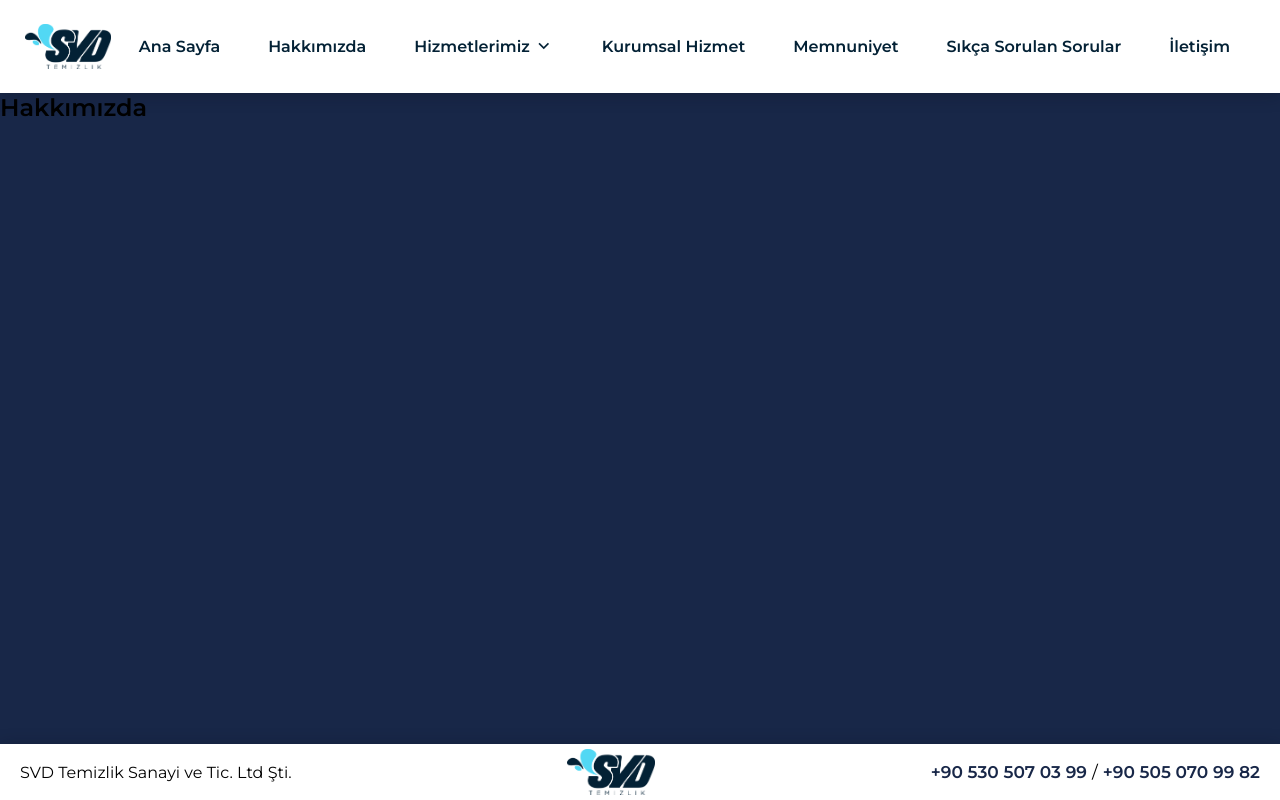
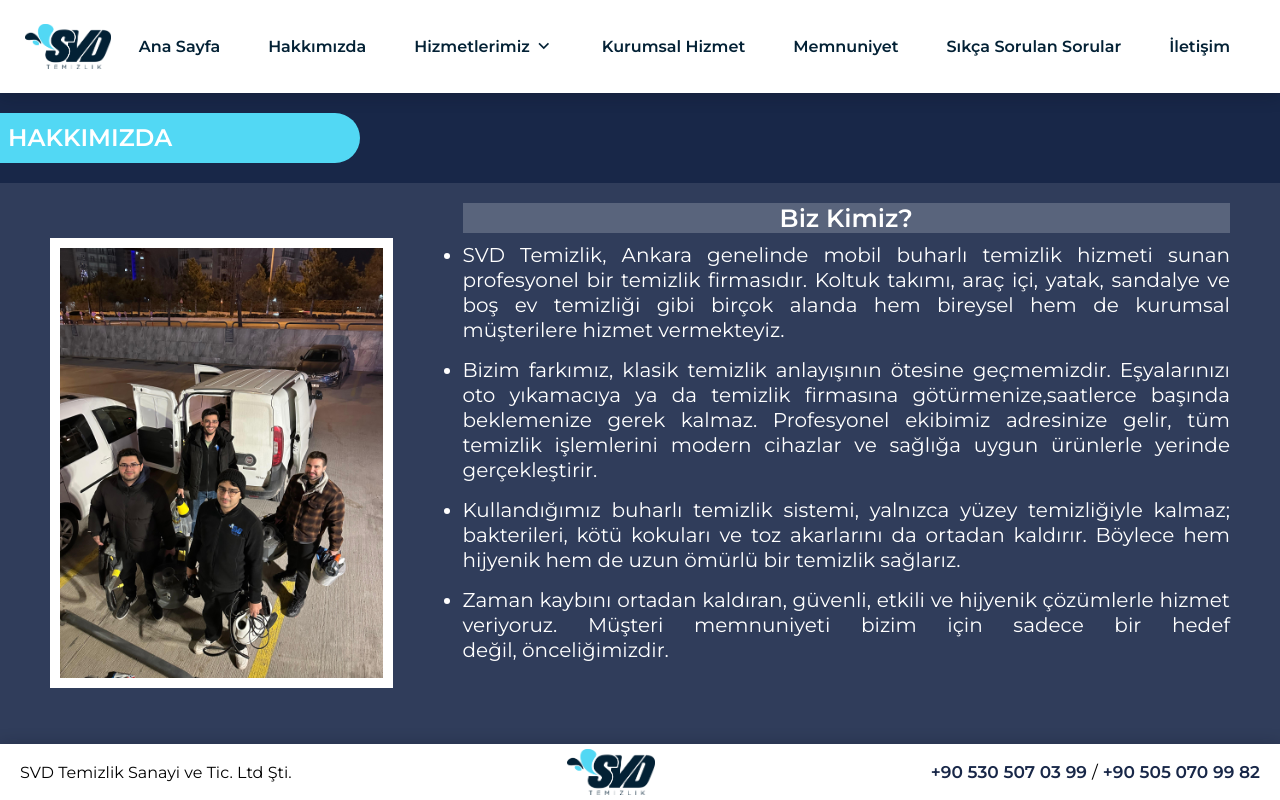
Before and after one commit to FURSOY/svdTemizlik, a plain HTML site: page about.html in a window 1280 px wide. Drawn offline with nearby package versions, Linux system fonts and the light colour scheme.

Commit message:
asddsasa

```diff
--- a/about.html
+++ b/about.html
@@ -8,6 +8,7 @@
     <link href="https://cdn.jsdelivr.net/npm/remixicon@3.2.0/fonts/remixicon.css" rel="stylesheet">
 
     <link rel="stylesheet" href="css/style.css">
+    <link rel="stylesheet" href="css/aboutstyle.css">
 
     <link rel="icon" href="/img/favicon.png" type="image/png" />
 
@@ -109,8 +110,41 @@
             </div>
         </nav>
     </header>
-    <main>
-        <h2>Hakkımızda</h2>
+    <main class="AboutMain">
+        <div class="About Title">
+            <h1>HAKKIMIZDA</h1>
+        </div>
+        <div class="Cont">
+            <div class="ImageCont">
+                <img src="img/about.jpg" alt="">
+            </div>
+            <div class="TextCont">
+                <p class="Title">
+                    Biz Kimiz?
+                </p>
+                <ul class="List">
+                    <li class="SecondText"> SVD Temizlik, Ankara genelinde mobil buharlı temizlik hizmeti sunan
+                        profesyonel bir temizlik
+                        firmasıdır. Koltuk takımı, araç içi, yatak, sandalye ve boş ev temizliği gibi birçok alanda hem
+                        bireysel hem de kurumsal müşterilere hizmet vermekteyiz.</li>
+                    <li class="SecondText">Bizim farkımız, klasik temizlik anlayışının ötesine geçmemizdir. Eşyalarınızı
+                        oto
+                        yıkamacıya ya da
+                        temizlik firmasına götürmenize,saatlerce başında beklemenize gerek kalmaz. Profesyonel ekibimiz
+                        adresinize gelir, tüm temizlik işlemlerini modern cihazlar ve sağlığa uygun ürünlerle yerinde
+                        gerçekleştirir.</li>
+                    <li class="SecondText">Kullandığımız buharlı temizlik sistemi, yalnızca yüzey temizliğiyle kalmaz;
+                        bakterileri, kötü
+                        kokuları ve toz akarlarını da ortadan kaldırır. Böylece hem hijyenik hem de uzun ömürlü bir
+                        temizlik
+                        sağlarız.</li>
+                    <li class="SecondText"> Zaman kaybını ortadan kaldıran, güvenli, etkili ve hijyenik çözümlerle
+                        hizmet
+                        veriyoruz. Müşteri
+                        memnuniyeti bizim için sadece bir hedef değil, önceliğimizdir.</li>
+                </ul>
+            </div>
+        </div>
     </main>
     <footer>
         <p class="Marka">SVD Temizlik Sanayi ve Tic. Ltd Şti.</p>
--- /dev/null
+++ b/css/aboutstyle.css
@@ -0,0 +1,136 @@
+@media screen and (min-width: 1200px) {
+    .AboutMain {
+        padding-top: 20px;
+        display: flex;
+        flex-direction: column;
+    }
+
+    .About.Title {
+        display: inline-flex;
+        align-items: center;
+        border-top-right-radius: 25px;
+        border-bottom-right-radius: 25px;
+        width: 360px;
+        height: 50px;
+        background: #52d8f4;
+        color: white;
+        padding-left: 8px;
+        font-size: 12px;
+        margin-bottom: 20px;
+    }
+
+    .Cont {
+        display: flex;
+        flex: 1;
+    }
+
+    .ImageCont {
+        background-color: rgba(255, 255, 255, 0.1);
+        display: flex;
+        justify-content: center;
+        align-items: center;
+        padding-left: 50px;
+        padding-right: 50px;
+    }
+
+    .ImageCont img {
+        max-height: 450px;
+        border: 10px solid white;
+    }
+
+    .TextCont {
+        padding: 20px;
+        background-color: rgba(255, 255, 255, 0.1);
+        flex: 1;
+        padding-right: 50px;
+    }
+
+    .Title {
+        background-color: rgba(255, 255, 255, 0.2);
+        color: white;
+        font-size: 25px;
+        font-weight: 1000;
+        text-align: center;
+        margin-bottom: 10px;
+    }
+
+    .List {}
+
+    .SecondText {
+        list-style: disc;
+        margin-bottom: 15px;
+        color: white;
+        font-size: 20px;
+        line-height: 25px;
+        text-align: justify;
+    }
+}
+
+
+
+@media screen and (max-width: 1200px) {
+    .AboutMain {
+        padding-top: 20px;
+    }
+
+    .About.Title {
+        display: inline-flex;
+        align-items: center;
+        border-top-right-radius: 25px;
+        border-bottom-right-radius: 25px;
+        width: 360px;
+        height: 50px;
+        background: #52d8f4;
+        color: white;
+        padding-left: 8px;
+        font-size: 12px;
+        margin-bottom: 20px;
+    }
+
+    .Cont {
+        display: flex;
+        flex: 1;
+        flex-direction: column;
+    }
+
+    .ImageCont {
+        background-color: rgba(255, 255, 255, 0.1);
+        display: flex;
+        justify-content: center;
+        align-items: center;
+        padding: 50px;
+    }
+
+    .ImageCont img {
+        max-height: 450px;
+        border: 10px solid white;
+    }
+
+    .TextCont {
+        padding: 30px;
+        background-color: rgba(255, 255, 255, 0.1);
+        flex: 1;
+        padding-left: 50px;
+    }
+
+    .Title {
+        background-color: rgba(255, 255, 255, 0.2);
+        color: white;
+        font-size: 22px;
+        font-weight: 1000;
+        text-align: center;
+        margin-bottom: 10px;
+    }
+
+    .List {}
+
+    .SecondText {
+        list-style: disc;
+        margin-bottom: 15px;
+        color: white;
+        font-size: 18px;
+        line-height: 25px;
+        text-align: left;
+        text-spacing-trim: 10;
+    }
+}
```
Also changed, not shown: img/about.jpg (added).
